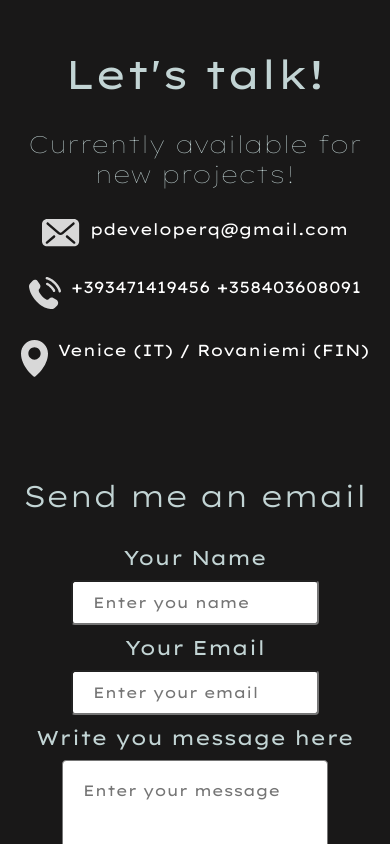
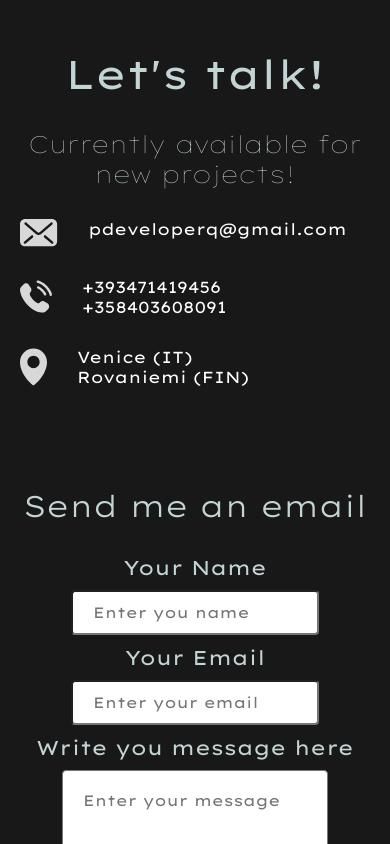
Before and after one commit to PFB911/my-portfolio, a React (Vite) app: page / in a window 390 px wide. Shown: the part 3760-4604 px from the top of the page. Built offline with nearby package versions, Linux system fonts and the light colour scheme; a web font is replaced by a local one.

Commit message:
small screens

```diff
--- a/src/Components/Contact/Contact.css
+++ b/src/Components/Contact/Contact.css
@@ -24,12 +24,13 @@
 }
 .contact-title{
     margin-bottom: 30px;
-
 }
 .contact-detail{
     display: flex;
-    gap: 10px;
+    gap: 30px;
 }
+
+
 .contact-right{
     display: flex;
     flex-direction: column;
@@ -95,7 +96,9 @@
 }
 .contact-detail{
     display: flex;
-    justify-content: center;
+    justify-content: start;
+    gap: 30px;
+    padding-left: 20px;
 }
 .contact-right h2{
     font-size: 30px;
@@ -106,6 +109,6 @@
 @media(max-width:1080px){
     .contact-section{
     display: flex;
-    justify-content: space-between;
+
 }}
 }
--- a/src/Components/Contact/Contact.jsx
+++ b/src/Components/Contact/Contact.jsx
@@ -50,11 +50,11 @@ const Contact = () => {
                 </div>
                  <div className="contact-detail">
                     <img src={call_icon} alt="" />
-                    <p>+393471419456  +358403608091</p>
+                    <p>+393471419456 <br /> +358403608091</p>
                 </div>
                  <div className="contact-detail">
                     <img src={location_icon} alt="" />
-                    <p>Venice (IT) / Rovaniemi (FIN)</p>
+                    <p>Venice (IT) <br /> Rovaniemi (FIN)</p>
 
                 </div>
             </div>
```
